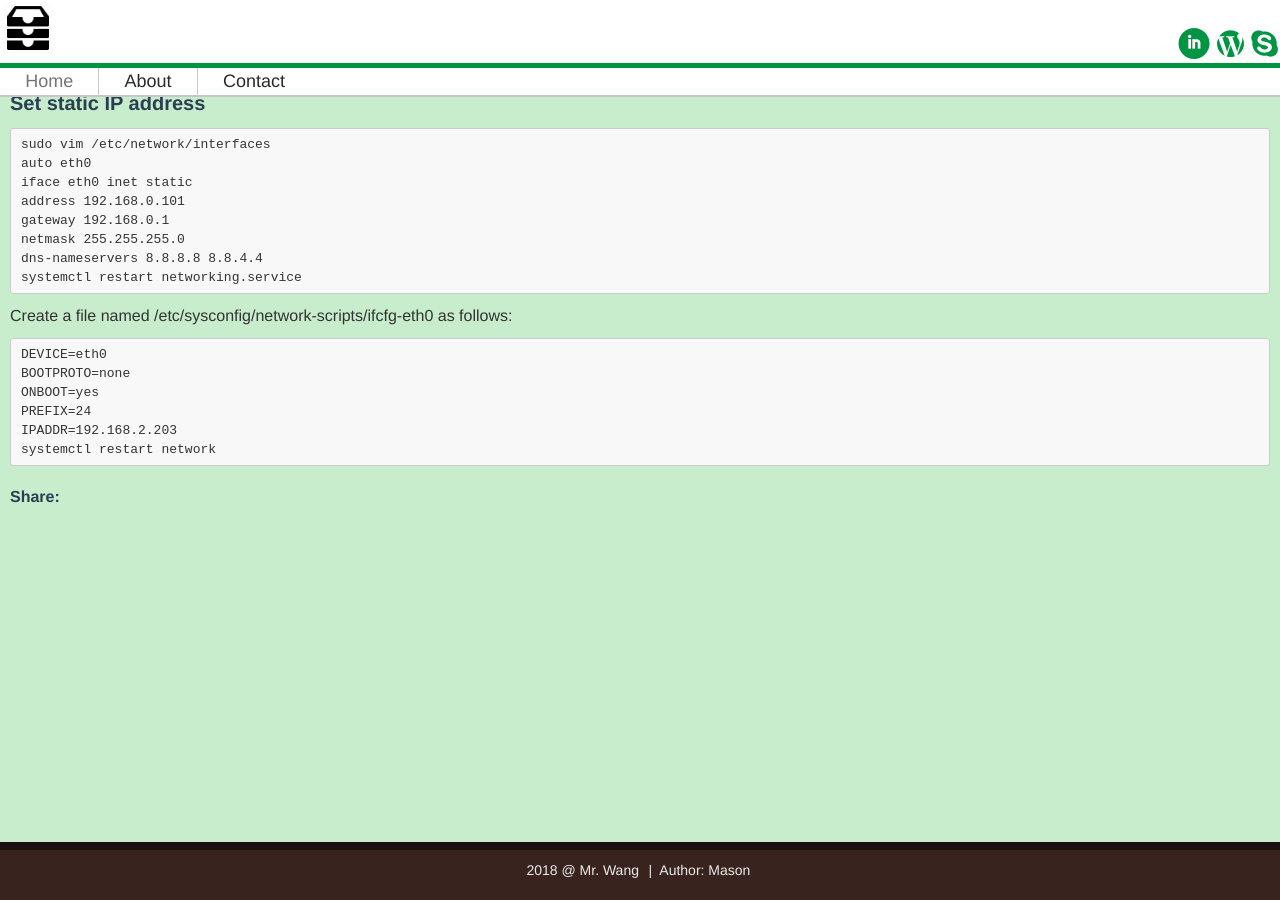
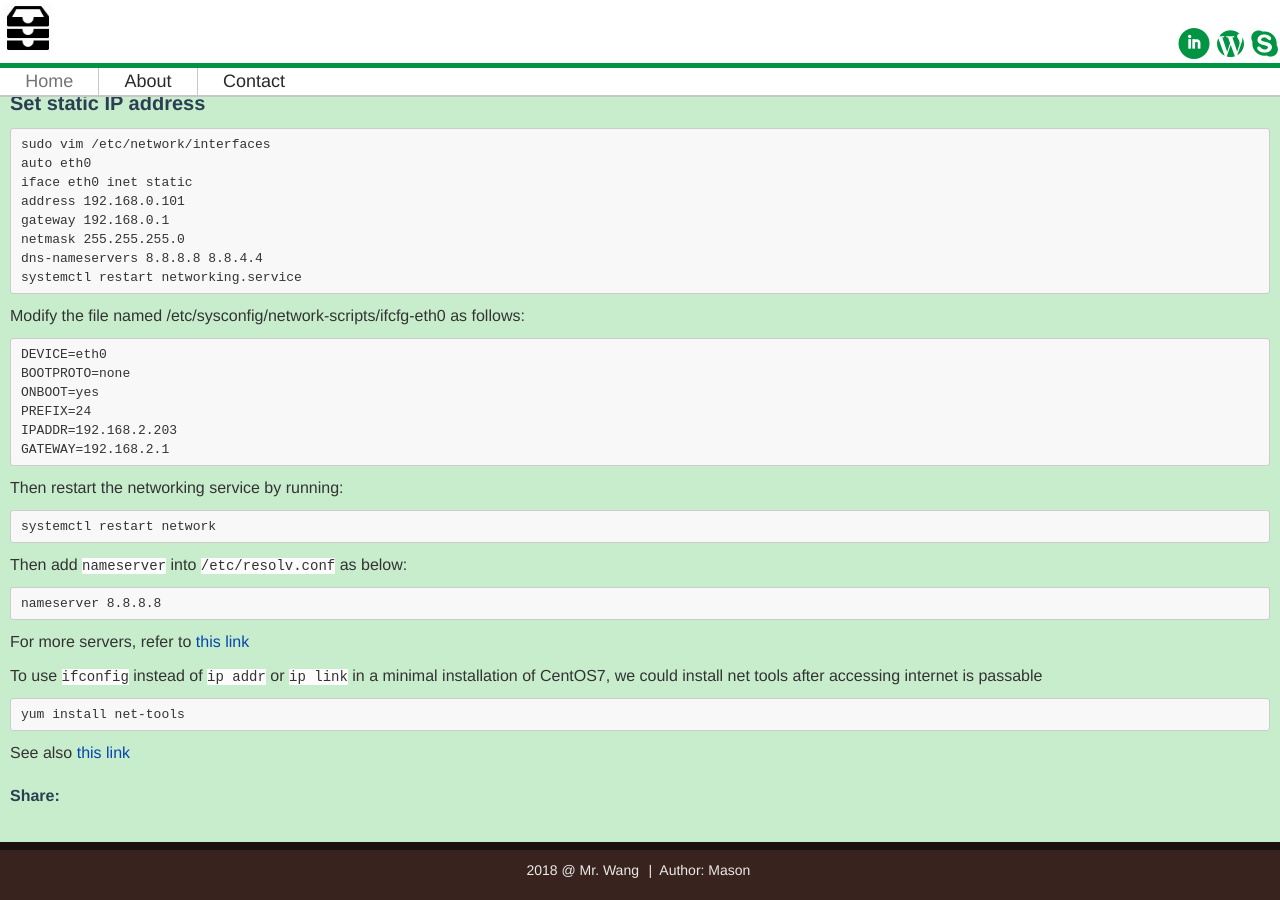
Before and after one commit to mason-mx/jekyll_demo, a Jekyll site: the page built from _posts/1000-01-01-linux.md, in a window 1280 px wide and 900 px high, scrolled down 6145 px. Built offline with Jekyll 4.4.1, drawn with Linux system fonts in a browser that asks for light colours.

Commit message:
update linux commands
Change-Id: I1b4dab753249ade55084a9b14c1f0d403d0e4215

````diff
--- a/_posts/1000-01-01-linux.md
+++ b/_posts/1000-01-01-linux.md
@@ -402,7 +402,7 @@ dns-nameservers 8.8.8.8 8.8.4.4
 systemctl restart networking.service
 ```
 
-Create a file named /etc/sysconfig/network-scripts/ifcfg-eth0 as follows:
+Modify the file named /etc/sysconfig/network-scripts/ifcfg-eth0 as follows:
 
 ```
 DEVICE=eth0
@@ -410,5 +410,27 @@ BOOTPROTO=none
 ONBOOT=yes
 PREFIX=24
 IPADDR=192.168.2.203
+GATEWAY=192.168.2.1
+```
+
+Then restart the networking service by running:
+
+```
 systemctl restart network
 ```
+
+Then add `nameserver` into `/etc/resolv.conf` as below:
+
+```
+nameserver 8.8.8.8
+```
+
+For more servers, refer to [this link](https://support.rackspace.com/how-to/changing-dns-settings-on-linux/)
+
+To use `ifconfig` instead of `ip addr` or `ip link` in a minimal installation of CentOS7, we could install net tools after accessing internet is passable
+
+```
+yum install net-tools
+```
+
+See also [this link](https://www.unixmen.com/ifconfig-command-found-centos-7-minimal-installation-quick-tip-fix/)
````
